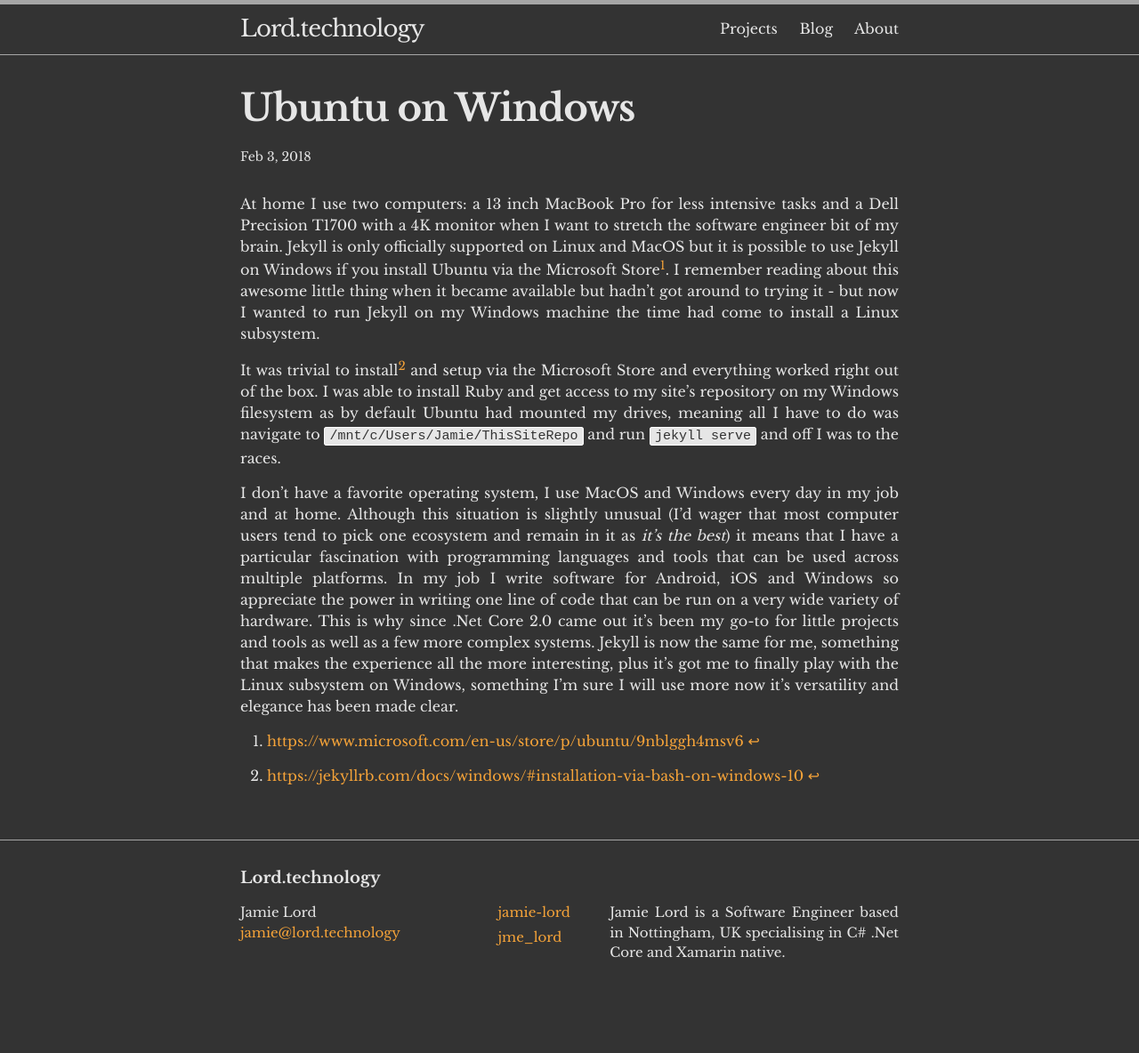
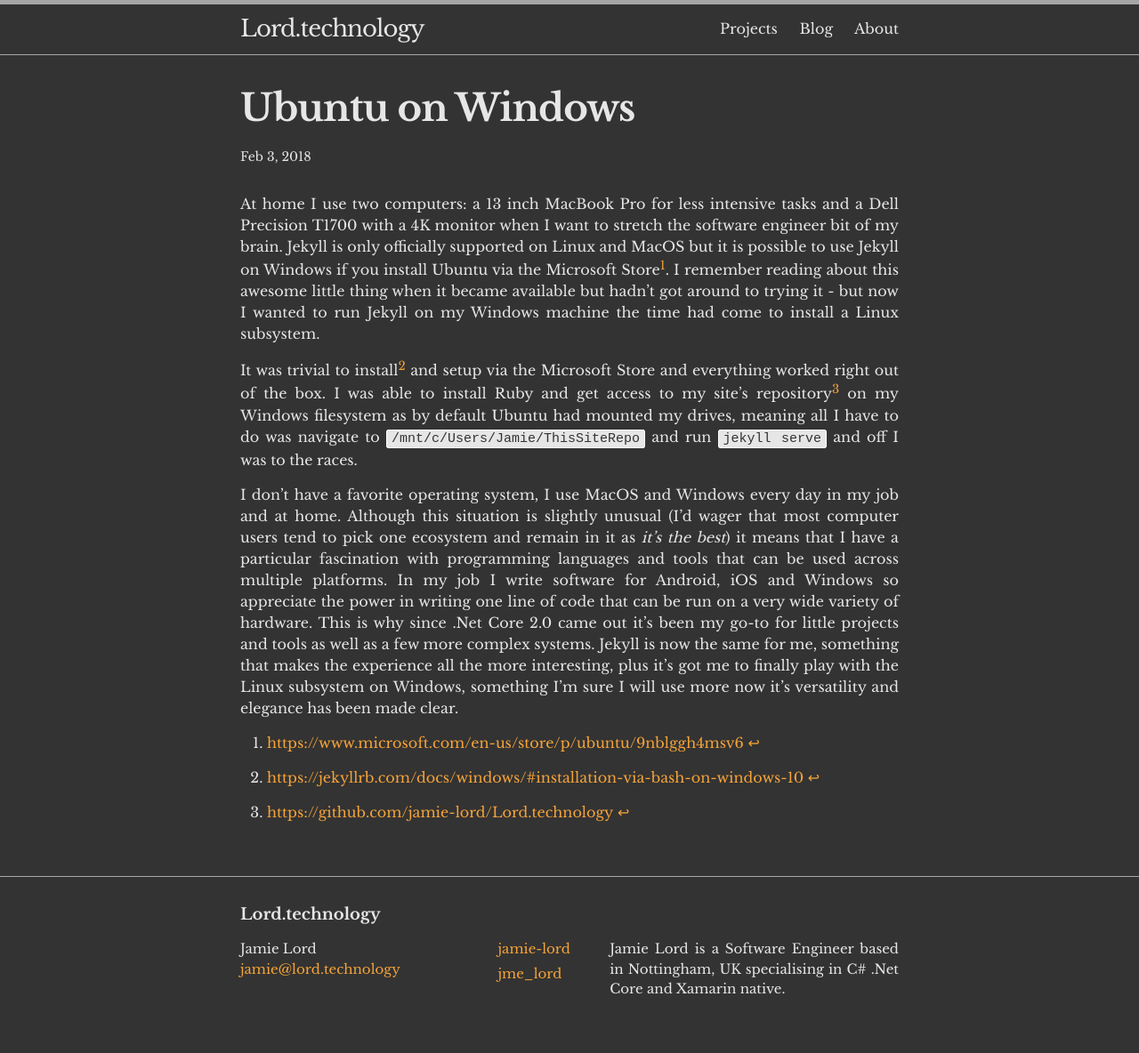
Before and after one commit to jamie-lord/Lord.technology, a Jekyll site: the page built from _posts/2018-02-03-ubuntu-on-windows.md, in a window 1280 px wide. Shown: the whole page at 89% size. Built offline with Jekyll 4.4.1, drawn with Linux system fonts in a browser that asks for light colours; before the commit the page ends 1143 px from its top, so only the background shows below that.

Commit message:
Added post link to project and added link to last blog post

```diff
--- a/_posts/2018-02-03-ubuntu-on-windows.md
+++ b/_posts/2018-02-03-ubuntu-on-windows.md
@@ -5,9 +5,10 @@
 ---
 At home I use two computers: a 13 inch MacBook Pro for less intensive tasks and a Dell Precision T1700 with a 4K monitor when I want to stretch the software engineer bit of my brain. Jekyll is only officially supported on Linux and MacOS but it is possible to use Jekyll on Windows if you install Ubuntu via the Microsoft Store[^1]. I remember reading about this awesome little thing when it became available but hadn't got around to trying it - but now I wanted to run Jekyll on my Windows machine the time had come to install a Linux subsystem.
 
-It was trivial to install[^2] and setup via the Microsoft Store and everything worked right out of the box. I was able to install Ruby and get access to my site's repository on my Windows filesystem as by default Ubuntu had mounted my drives, meaning all I have to do was navigate to `/mnt/c/Users/Jamie/ThisSiteRepo` and run `jekyll serve` and off I was to the races.
+It was trivial to install[^2] and setup via the Microsoft Store and everything worked right out of the box. I was able to install Ruby and get access to my site's repository[^3] on my Windows filesystem as by default Ubuntu had mounted my drives, meaning all I have to do was navigate to `/mnt/c/Users/Jamie/ThisSiteRepo` and run `jekyll serve` and off I was to the races.
 
 I don't have a favorite operating system, I use MacOS and Windows every day in my job and at home. Although this situation is slightly unusual (I'd wager that most computer users tend to pick one ecosystem and remain in it as _it's the best_) it means that I have a particular fascination with programming languages and tools that can be used across multiple platforms. In my job I write software for Android, iOS and Windows so appreciate the power in writing one line of code that can be run on a very wide variety of hardware. This is why since .Net Core 2.0 came out it's been my go-to for little projects and tools as well as a few more complex systems. Jekyll is now the same for me, something that makes the experience all the more interesting, plus it's got me to finally play with the Linux subsystem on Windows, something I'm sure I will use more now it's versatility and elegance has been made clear.
 
 [^1]: [https://www.microsoft.com/en-us/store/p/ubuntu/9nblggh4msv6](https://www.microsoft.com/en-us/store/p/ubuntu/9nblggh4msv6)
 [^2]: [https://jekyllrb.com/docs/windows/#installation-via-bash-on-windows-10](https://jekyllrb.com/docs/windows/#installation-via-bash-on-windows-10)
+[^3]: [https://github.com/jamie-lord/Lord.technology](https://github.com/jamie-lord/Lord.technology)
```
Also changed, not shown: projects.md (+1 -1 lines).
